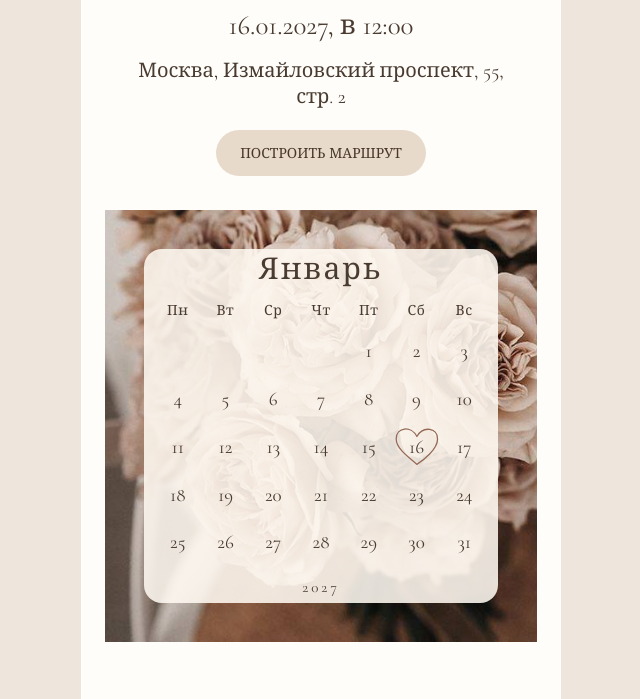
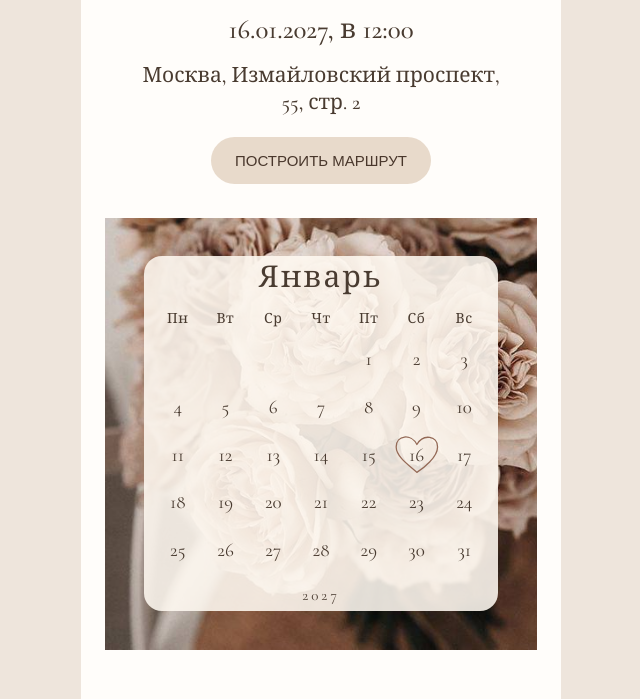
Before and after one commit to Tsar-Zi/nikita-nadya, a plain HTML site: page index.html in a window 1280 px wide. Shown: the part 620-1319 px from the top of the page, without its empty margins (319-959 px from the left). Drawn offline with nearby package versions, Linux system fonts and the light colour scheme.

Commit message:
Update style.css

```diff
--- a/style.css
+++ b/style.css
@@ -41,6 +41,28 @@ footer.verse-photo{aspect-ratio:1;padding:8%;margin:28px 24px 24px;background:ur
 .hero-motion .hero-names{animation:names-appear 1s ease .4s both}
 .motion-ready .verse-photo .verse-panel{opacity:0;transform:translateY(9px);transition:opacity 1.2s ease .3s,transform 1.2s ease .3s}
 .motion-ready .verse-photo.visible .verse-panel{opacity:1;transform:none}
+/* Основной текст — немного плотнее */
+.intro p,
+.chat p,
+.rsvp > p,
+form {
+  font-weight: 500;
+  font-size: 21px;
+}
+
+/* Кнопки и поля — простой читаемый шрифт */
+.button,
+input,
+textarea,
+select {
+  font-family: Arial, sans-serif;
+  font-size: 15px;
+}
+
+/* Заголовки — чуть плотнее */
+h2 {
+  font-weight: 500;
+}
 @keyframes draw-heart{to{stroke-dashoffset:0}}
 @keyframes photo-appear{from{opacity:0}to{opacity:1}}
 @keyframes names-appear{from{opacity:0;transform:translateY(9px)}to{opacity:1;transform:none}}
```
